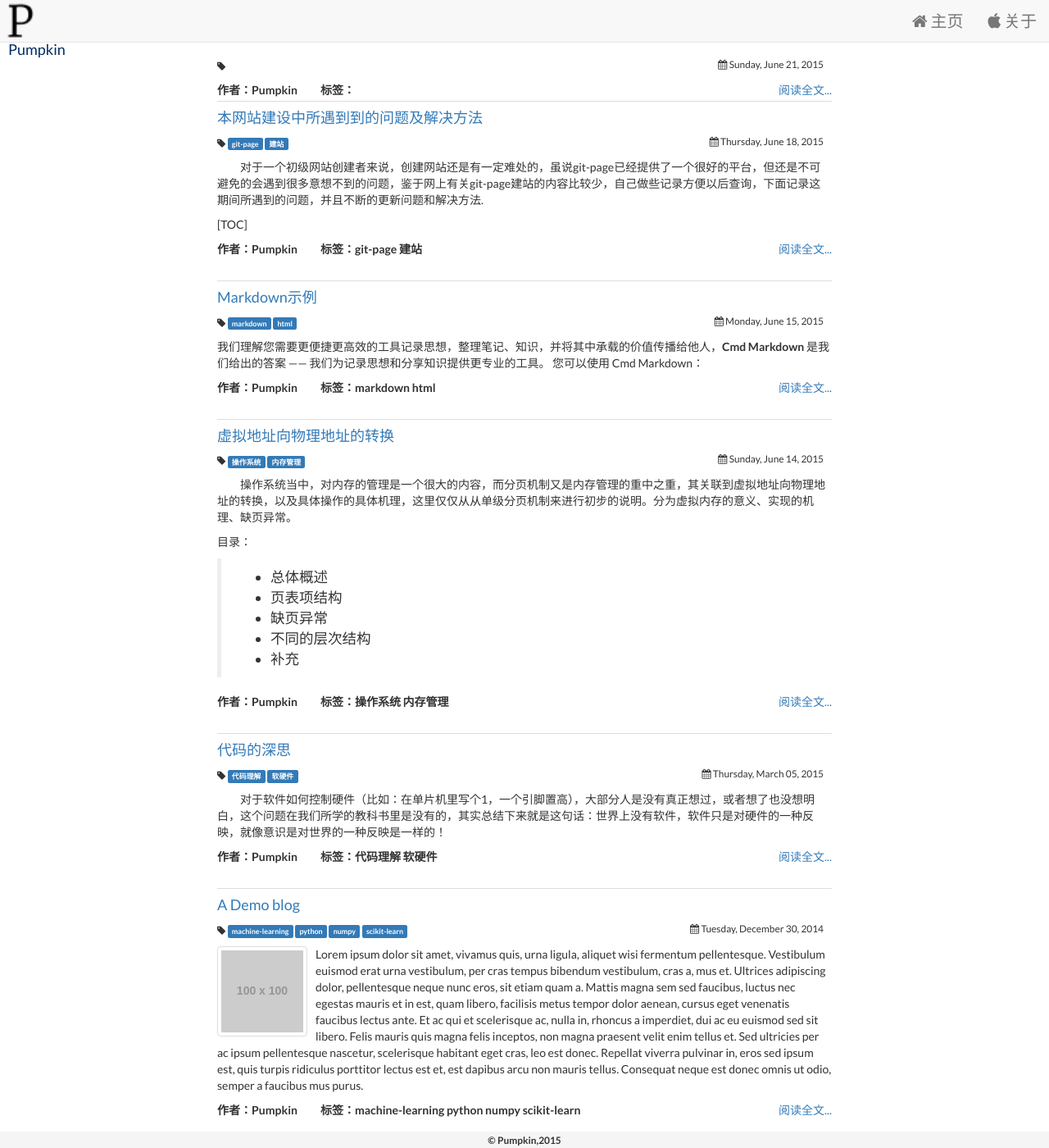
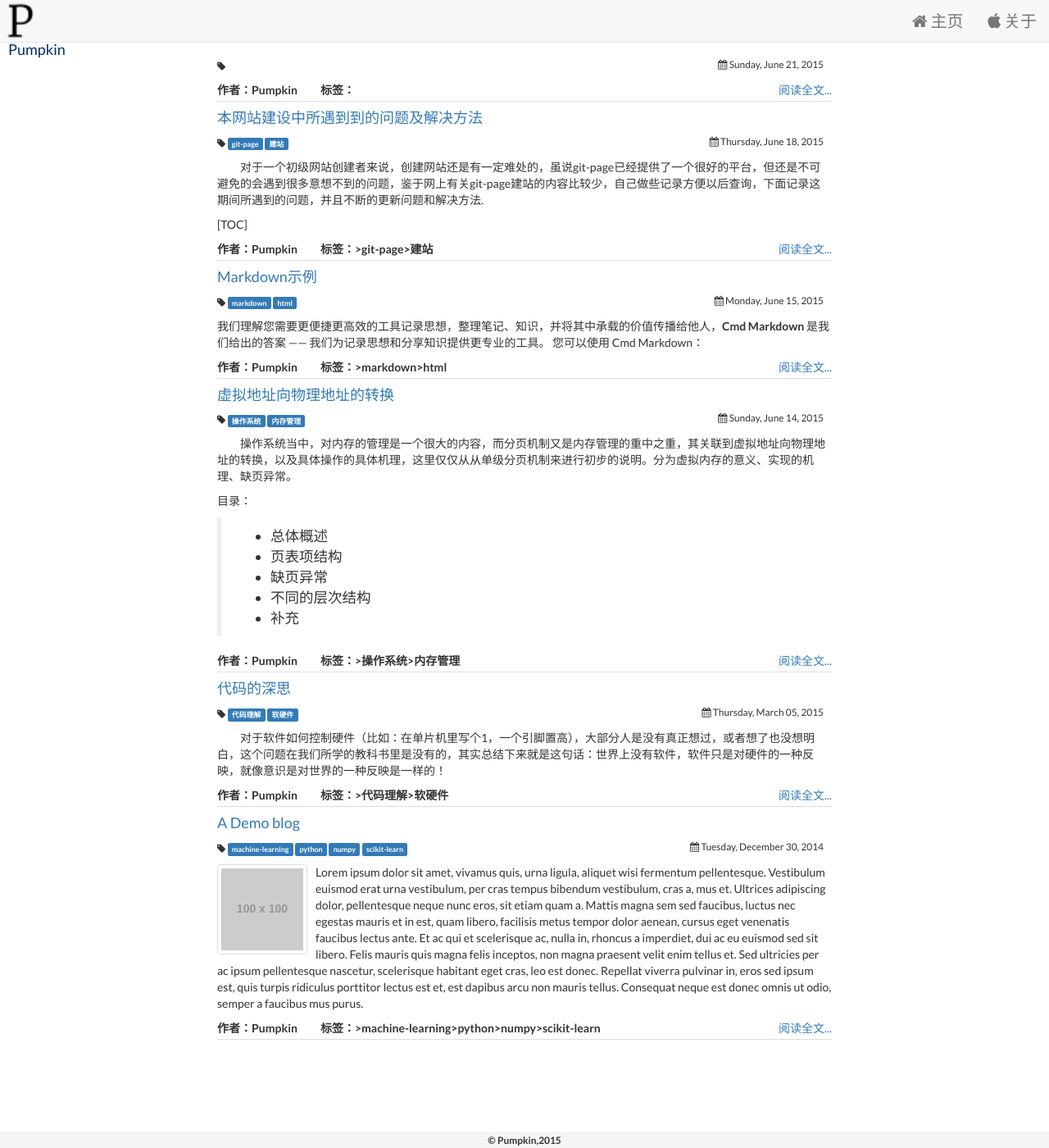
Before and after one commit to LarryBrick/jekyll_demo, a Jekyll site: the page built from index.html, in a window 1280 px wide and 1400 px high. Shown: the whole window at 82% size. Built offline with Jekyll 4.4.1, drawn with Linux system fonts in a browser that asks for light colours; nearby versions of some CDN libraries.

Commit message:
测试首页博客显示的脚

```diff
--- a/index.html
+++ b/index.html
@@ -29,7 +29,7 @@ date: 2014-10-19 23:51
         <label class="pull-left margin-left:10">作者：Pumpkin</label>
         <label class="pull-left margin-left:10">　　标签：</label>
         {% for tag in post.tags %}
-          <label>{{tag}}</label>
+          <label class="pull-left margin-left:10">>{{tag}}</label>
         {% endfor %}
         <a class="pull-right" href="{{post.url | prepend: site.baseurl }}">阅读全文...</a>
       </div>
```
